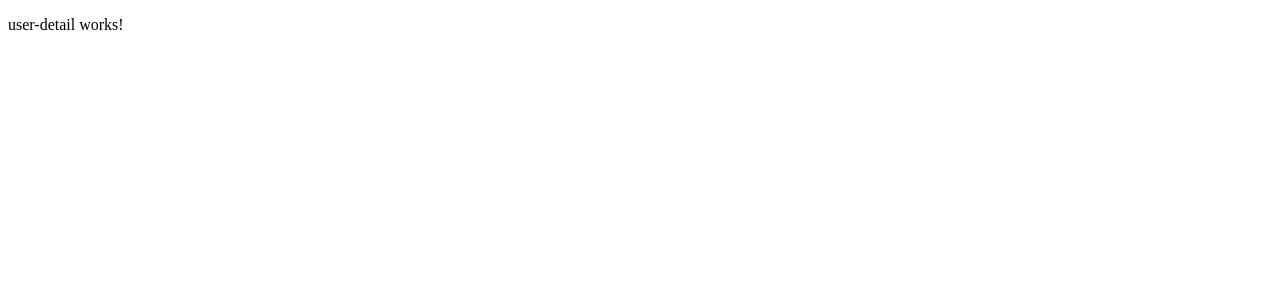
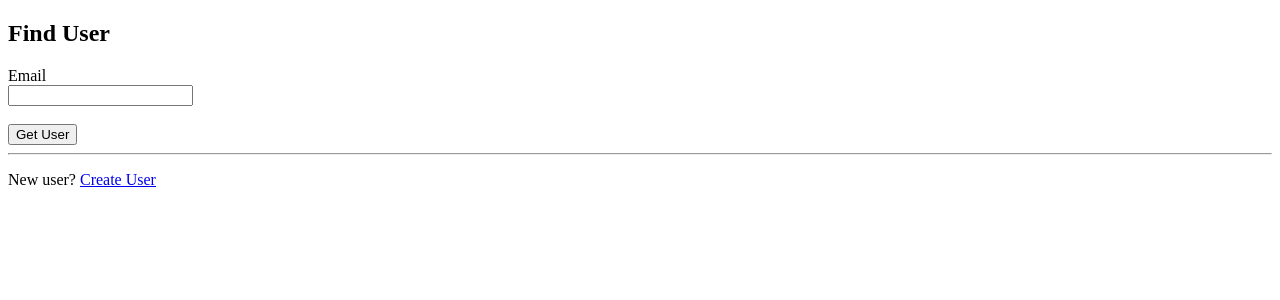
Before and after one commit to fawzanoachira/Library-Management-Frontend, an Angular app: page /users/get in a window 1280 px wide. Shown: the top 300 px of the page. Built offline with nearby package versions, Linux system fonts and the light colour scheme.

Commit message:
get user and create user frontend

```diff
--- a/angular.json
+++ b/angular.json
@@ -94,5 +94,8 @@
         }
       }
     }
+  },
+  "cli": {
+    "analytics": "4e3cd86e-6083-4c12-b5b7-a2e4be8ac2bb"
   }
 }
--- a/src/app/app-routing.module.ts
+++ b/src/app/app-routing.module.ts
@@ -3,8 +3,8 @@ import { RouterModule, Routes } from '@angular/router';
 
 const routes: Routes = [
   { path: "users", loadChildren: () => import("./users/users.module").then(m => m.UsersModule) },
-  { path: "", redirectTo: "users/create", pathMatch: "full" },
-  { path: "**", redirectTo: "users/create" }
+  { path: "", redirectTo: "users/get", pathMatch: "full" },
+  { path: "**", redirectTo: "users/get" }
 ];
 
 @NgModule({
--- a/src/app/app.module.ts
+++ b/src/app/app.module.ts
@@ -1,5 +1,6 @@
 import { NgModule } from '@angular/core';
 import { BrowserModule } from '@angular/platform-browser';
+import { HttpClientModule } from '@angular/common/http';
 
 import { AppRoutingModule } from './app-routing.module';
 import { AppComponent } from './app.component';
@@ -10,7 +11,8 @@ import { AppComponent } from './app.component';
   ],
   imports: [
     BrowserModule,
-    AppRoutingModule
+    AppRoutingModule,
+    HttpClientModule
   ],
   providers: [],
   bootstrap: [AppComponent]
--- a/src/app/shared/models/user.model.ts
+++ b/src/app/shared/models/user.model.ts
@@ -0,0 +1,6 @@
+export interface User {
+  id: number;
+  name: string;
+  email: string;
+  passwordHashed?: string;
+}
--- a/src/app/users/create-user/create-user.component.html
+++ b/src/app/users/create-user/create-user.component.html
@@ -1,4 +1,11 @@
 <h2>Create User</h2>
+<div *ngIf="successMessage" style="color: green;">
+  {{ successMessage }}
+</div>
+
+<div *ngIf="errorMessage" style="color: red;">
+  {{ errorMessage }}
+</div>
 
 <form [formGroup]="userForm" (ngSubmit)="onSubmit()">
     <div>
@@ -23,8 +30,8 @@
 
     <div>
         <label>Password</label><br />
-        <input type="password" formControlName="password">
-        <div *ngIf="userForm.get('password')?.touched && userForm.get('email')?.invalid">
+        <input type="password" formControlName="passwordHashed">
+        <div *ngIf="userForm.get('passwordHashed')?.touched && userForm.get('passwordHashed')?.invalid">
             Password is required
         </div>
     </div>
--- a/src/app/users/create-user/create-user.component.ts
+++ b/src/app/users/create-user/create-user.component.ts
@@ -1,21 +1,26 @@
-import { Component } from '@angular/core';
+import { Component, OnInit } from '@angular/core';
 import { FormBuilder, FormGroup, Validators } from '@angular/forms';
+import { UserService } from '../user.service';
 
 @Component({
   selector: 'app-create-user',
   templateUrl: './create-user.component.html',
   styleUrls: ['./create-user.component.css']
 })
-export class CreateUserComponent {
+export class CreateUserComponent implements OnInit {
   userForm!: FormGroup;
+  errorMessage = '';
+  successMessage = '';
 
-  constructor(private fb: FormBuilder) { }
+  constructor(
+    private fb: FormBuilder,
+    private userService: UserService) { }
 
   ngOnInit(): void {
     this.userForm = this.fb.group({
       name: ["", Validators.required],
       email: ["", [Validators.required, Validators.email]],
-      password: ["", Validators.required]
+      passwordHashed: ["", Validators.required]
     });
   }
 
@@ -27,5 +32,17 @@ export class CreateUserComponent {
 
     console.log("Form Value", this.userForm.value);
 
+    this.userService.createUser(this.userForm.value).subscribe({
+      next: (response) => {
+        this.successMessage = response.msg;
+        this.errorMessage = '';
+        this.userForm.reset();
+      },
+      error: (err) => {
+        this.successMessage = '';
+        this.errorMessage = err?.error?.msg || 'Something went wrong';
+      }
+    });
+
   }
 }
--- /dev/null
+++ b/src/app/users/get-user/get-user.component.html
@@ -0,0 +1,26 @@
+<h2>Find User</h2>
+
+<form [formGroup]="userForm" (ngSubmit)="onSubmit()">
+    <div>
+        <label>Email</label><br />
+        <input type="email" formControlName="email" />
+        <div *ngIf="userForm.get('email')?.touched && userForm.get('email')?.invalid">
+            Enter a valid email
+        </div>
+    </div>
+
+    <br />
+
+    <button type="submit">Get User</button>
+</form>
+
+<div *ngIf="errorMessage" style="color: red; margin-top: 10px;">
+    {{ errorMessage }}
+</div>
+
+<hr />
+
+<p>
+    New user?
+    <a routerLink="/users/create">Create User</a>
+</p>
--- /dev/null
+++ b/src/app/users/get-user/get-user.component.ts
@@ -0,0 +1,43 @@
+import { Component } from '@angular/core';
+import { FormBuilder, FormGroup, Validators } from '@angular/forms';
+import { UserService } from '../user.service';
+import { Router } from '@angular/router';
+
+@Component({
+  selector: 'app-get-user',
+  templateUrl: './get-user.component.html',
+  styleUrls: ['./get-user.component.css']
+})
+export class GetUserComponent {
+  userForm: FormGroup;
+  errorMessage = '';
+
+  constructor(
+    private fb: FormBuilder,
+    private userService: UserService,
+    private router: Router
+  ) {
+    this.userForm = this.fb.group({
+      email: ['', [Validators.required, Validators.email]]
+    });
+  }
+
+  onSubmit(): void {
+    if (this.userForm.invalid) {
+      this.userForm.markAllAsTouched();
+      return;
+    }
+
+    const email = this.userForm.value.email;
+
+    this.userService.getUserByEmail(email).subscribe({
+      next: (response: any) => {
+        const userId = response.data.id;
+        this.router.navigate(['/users', userId]);
+      },
+      error: (err) => {
+        this.errorMessage = err?.error?.msg || 'User not found';
+      }
+    });
+  }
+}
--- a/src/app/users/user.service.ts
+++ b/src/app/users/user.service.ts
@@ -1,9 +1,25 @@
+import { HttpClient } from '@angular/common/http';
 import { Injectable } from '@angular/core';
+import { Observable } from 'rxjs';
+import { User } from '../shared/models/user.model';
 
 @Injectable({
   providedIn: 'root'
 })
 export class UserService {
 
-  constructor() { }
+  private readonly BASE_URL = "http://localhost:8080/api/users";
+
+  constructor(private http: HttpClient) { }
+
+  createUser(payload: any): Observable<any> {
+    return this.http.post(`${this.BASE_URL}/create`, payload);
+  }
+  getUserByEmail(email: string) {
+    return this.http.get(
+      `${this.BASE_URL}/get-user`,
+      { params: { email } }
+    );
+  }
+
 }
--- a/src/app/users/users-routing.module.ts
+++ b/src/app/users/users-routing.module.ts
@@ -3,8 +3,10 @@ import { RouterModule, Routes } from '@angular/router';
 import { CreateUserComponent } from './create-user/create-user.component';
 import { EditUserComponent } from './edit-user/edit-user.component';
 import { UserDetailComponent } from './user-detail/user-detail.component';
+import { GetUserComponent } from './get-user/get-user.component';
 
 const routes: Routes = [
+  { path: "get", component: GetUserComponent },
   { path: "create", component: CreateUserComponent },
   { path: ":id/edit", component: EditUserComponent },
   { path: ":id", component: UserDetailComponent }
--- a/src/app/users/users.module.ts
+++ b/src/app/users/users.module.ts
@@ -6,13 +6,15 @@ import { CreateUserComponent } from './create-user/create-user.component';
 import { UserDetailComponent } from './user-detail/user-detail.component';
 import { EditUserComponent } from './edit-user/edit-user.component';
 import { ReactiveFormsModule } from '@angular/forms';
+import { GetUserComponent } from './get-user/get-user.component';
 
 
 @NgModule({
   declarations: [
+    GetUserComponent,
     CreateUserComponent,
     UserDetailComponent,
-    EditUserComponent
+    EditUserComponent,
   ],
   imports: [
     CommonModule,
```
Also changed, not shown: src/app/users/get-user/get-user.component.css (added), 2 other files (tests, documents, lock files or other folders).
